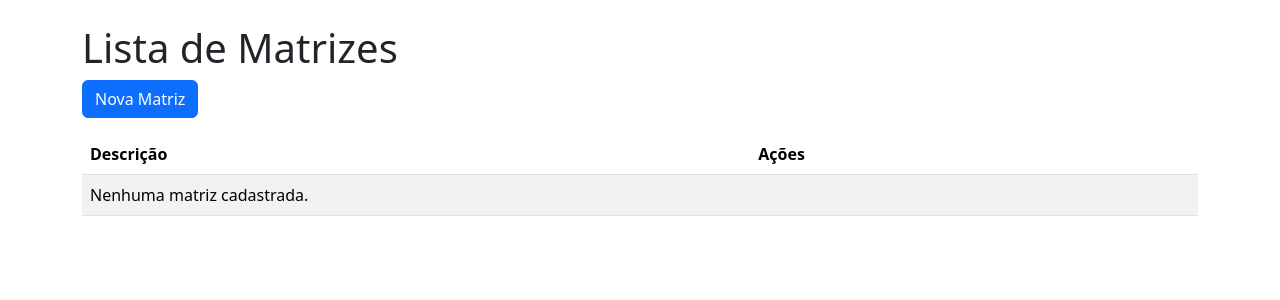
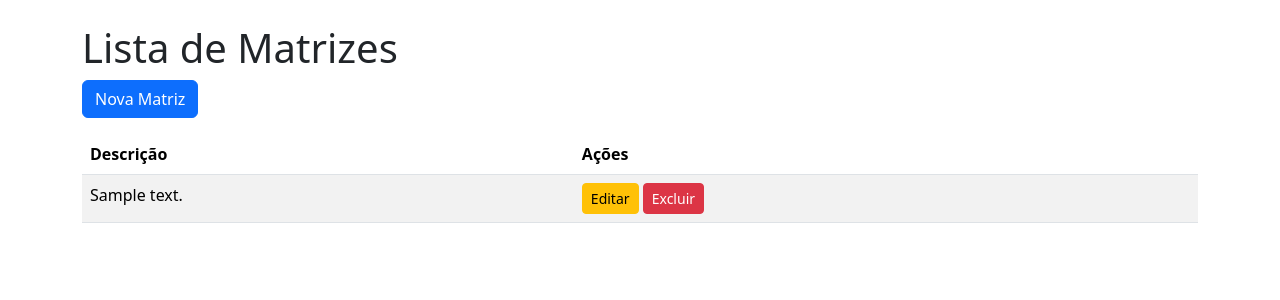
Before and after one commit to SIMPLIMS/projeto, a Django app: page /matriz/ in a window 1280 px wide. Shown: the part 56-356 px from the top of the page. Run offline with Django 4.2, Linux system fonts and the light colour scheme; tables that the repository leaves empty hold one stand-in row (values such as "Sample post"); parts of the project's set-up code (start-up, migrations or seed data) failed here and were passed over.

Commit message:
correção do object_list de Matriz

```diff
--- a/simplims_app/views.py
+++ b/simplims_app/views.py
@@ -40,7 +40,7 @@ def home(request, ano=datetime.now().year, mes=datetime.now().strftime('%B')):
 
 class MatrizListView(MatrizViewMixin, ListView):
     template_name = "simplims_app/matriz/lista.html"
-    context_object_name = "matriz"
+#    context_object_name = "matriz"
 
 class MatrizCreateView(MatrizViewMixin, CreateView):
     template_name = "simplims_app/matriz/formulario.html"
--- a/templates/simplims_app/matriz/lista.html
+++ b/templates/simplims_app/matriz/lista.html
@@ -14,12 +14,12 @@
         </tr>
     </thead>
     <tbody>
-        {% for matriz in matrizes %}
+        {% for item in object_list %}
             <tr>
-                <td>{{ matriz.descricao }}</td>
+                <td>{{ item.descricao }}</td>
                 <td>
-                    <a href="{% url 'matriz_editar' matriz.pk %}" class="btn btn-sm btn-warning">Editar</a>
-                    <a href="{% url 'matriz_excluir' matriz.pk %}" class="btn btn-sm btn-danger">Excluir</a>
+                    <a href="{% url 'matriz_editar' item.pk %}" class="btn btn-sm btn-warning">Editar</a>
+                    <a href="{% url 'matriz_excluir' item.pk %}" class="btn btn-sm btn-danger">Excluir</a>
                 </td>
             </tr>
         {% empty %}
```
